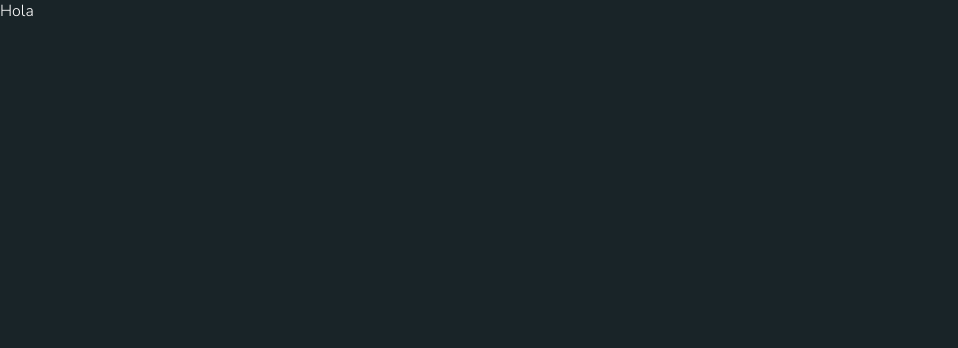
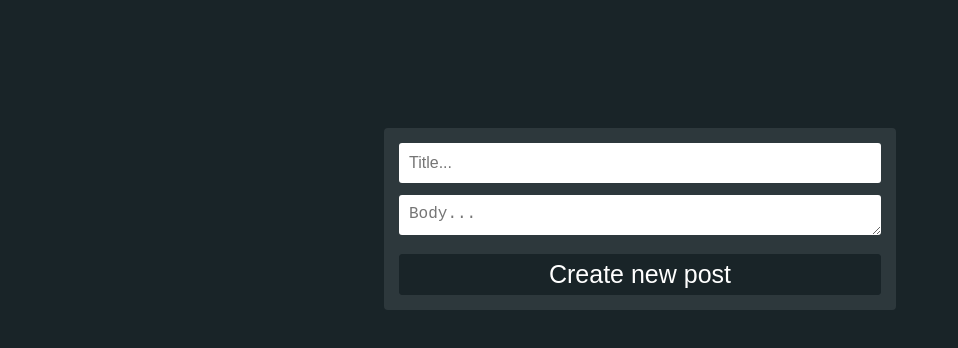
Before and after one commit to FacuEM/group34-frontEnd, a React (Create React App) app in the folder front-end/: page /newPost in a window 1280 px wide. Shown: the top 348 px of the page, without its empty margins (0-958 px from the left). Built offline with nearby package versions, Linux system fonts and the light colour scheme.

Commit message:
form for new post done

```diff
--- a/front-end/public/index.html
+++ b/front-end/public/index.html
@@ -10,6 +10,7 @@
       content="Web site created using create-react-app"
     />
     <link rel="apple-touch-icon" href="%PUBLIC_URL%/logo192.png" />
+    <link rel="stylesheet" href="https://cdn.jsdelivr.net/npm/bootstrap-icons@1.4.0/font/bootstrap-icons.css">
     <!--
       manifest.json provides metadata used when your web app is installed on a
       user's mobile device or desktop. See https://developers.google.com/web/fundamentals/web-app-manifest/
--- a/front-end/src/components/Main/index.js
+++ b/front-end/src/components/Main/index.js
@@ -25,7 +25,11 @@ const Main = () => {
           ? posts.map((p, i) => (
               <div className={styles.postDiv} key={i}>
                 <h1>{p.title}</h1>
-                <Link to={`/post/${p.id}`}>Read more</Link>
+                <div className={styles.postActions}>
+                  <Link to={`/post/${p.id}`}>Read more</Link>
+                  <i class="bi bi-pencil-square"></i>
+                  <i class="bi bi-trash"></i>
+                </div>
               </div>
             ))
           : null}
--- a/front-end/src/components/Main/main.module.scss
+++ b/front-end/src/components/Main/main.module.scss
@@ -6,12 +6,23 @@
     background-color: rgb(45, 56, 60);
     margin-bottom: 10px;
     border-radius: 4px;
-    padding: 7px;
+    padding: 10px 15px;
 
-    a {
-      text-decoration: none;
-      color: white;
-      cursor: pointer;
+    .postActions {
+      margin-top: 5px;
+      display: flex;
+      justify-content: flex-end;
+
+      a {
+        text-decoration: none;
+        color: white;
+        cursor: pointer;
+        margin-right: 15px;
+      }
+      i {
+        cursor: pointer;
+        margin-right: 10px;
+      }
     }
   }
 }
--- a/front-end/src/components/Navbar/navbar.module.scss
+++ b/front-end/src/components/Navbar/navbar.module.scss
@@ -21,6 +21,7 @@
       background-color: rgb(65, 76, 80);
       padding: 10px 20px;
       border-radius: 4px;
+      margin-top: 5px;
     }
   }
 }
--- a/front-end/src/components/NewForm/index.js
+++ b/front-end/src/components/NewForm/index.js
@@ -1,5 +1,49 @@
+import { useState } from "react";
+import { useInput } from "../../hooks/useInput";
+import { useHistory } from "react-router-dom";
+import axios from "axios";
+import styles from "./newForm.module.scss";
+
 const NewForm = () => {
-  return <div>Hola</div>;
+  const history = useHistory();
+  const [error, setError] = useState("");
+  const { value: title, bind: bindTitle, reset: resetTitle } = useInput("");
+  const { value: body, bind: bindBody, reset: resetBody } = useInput("");
+
+  const handleSubmit = async (e) => {
+    e.preventDefault();
+    if (!title) {
+      setError("Please enter the title");
+    } else if (!body) {
+      setError("Please enter the body");
+    } else {
+      try {
+        const newPost = await axios.post(
+          "https://jsonplaceholder.typicode.com/posts",
+          {
+            title,
+            body,
+          }
+        );
+        history.push("/");
+      } catch (error) {
+        setError("Please enter a valid title and body");
+      }
+    }
+    resetTitle();
+    resetBody();
+  };
+
+  return (
+    <div className={styles.container}>
+      <form onSubmit={handleSubmit}>
+        <input type="text" name="title" placeholder="Title..." {...bindTitle} />
+        <textarea name="body" placeholder="Body..." {...bindBody} />
+        {error ? <div className={styles.error}>{error}</div> : null}
+        <button type="submit">Create new post</button>
+      </form>
+    </div>
+  );
 };
 
 export default NewForm;
--- /dev/null
+++ b/front-end/src/components/NewForm/newForm.module.scss
@@ -0,0 +1,44 @@
+.container {
+  width: 40%;
+  border-radius: 4px;
+  background-color: rgb(45, 56, 60);
+  padding: 15px;
+  margin: 10% auto;
+
+  form {
+    display: flex;
+    flex-direction: column;
+    input,
+    textarea {
+      margin-bottom: 12px;
+      border: 0.5px solid rgb(45, 56, 60);
+      border-radius: 3px;
+      width: 100%;
+      border: 0;
+      height: 40px;
+      padding: 0 10px;
+      font-size: 16px;
+    }
+    textarea {
+      padding: 10px 10px;
+    }
+    button {
+      border: 0.5px solid rgb(25, 36, 40);
+      border-radius: 3px;
+      background-color: rgb(25, 36, 40);
+      color: white;
+      font-size: 25px;
+      width: 100%;
+      padding: 5px 10px;
+      margin: 7px auto 0;
+      cursor: pointer;
+    }
+    .error {
+      font-weight: 400;
+      border-radius: 3px;
+      text-align: center;
+      padding: 5px;
+      background-color: #d9534f;
+    }
+  }
+}
--- /dev/null
+++ b/front-end/src/hooks/useInput.js
@@ -0,0 +1,17 @@
+import { useState } from "react";
+
+export const useInput = (initialValue) => {
+  const [value, setValue] = useState(initialValue);
+
+  return {
+    value,
+    setValue,
+    reset: () => setValue(""),
+    bind: {
+      value,
+      onChange: (event) => {
+        setValue(event.target.value);
+      },
+    },
+  };
+};
```
